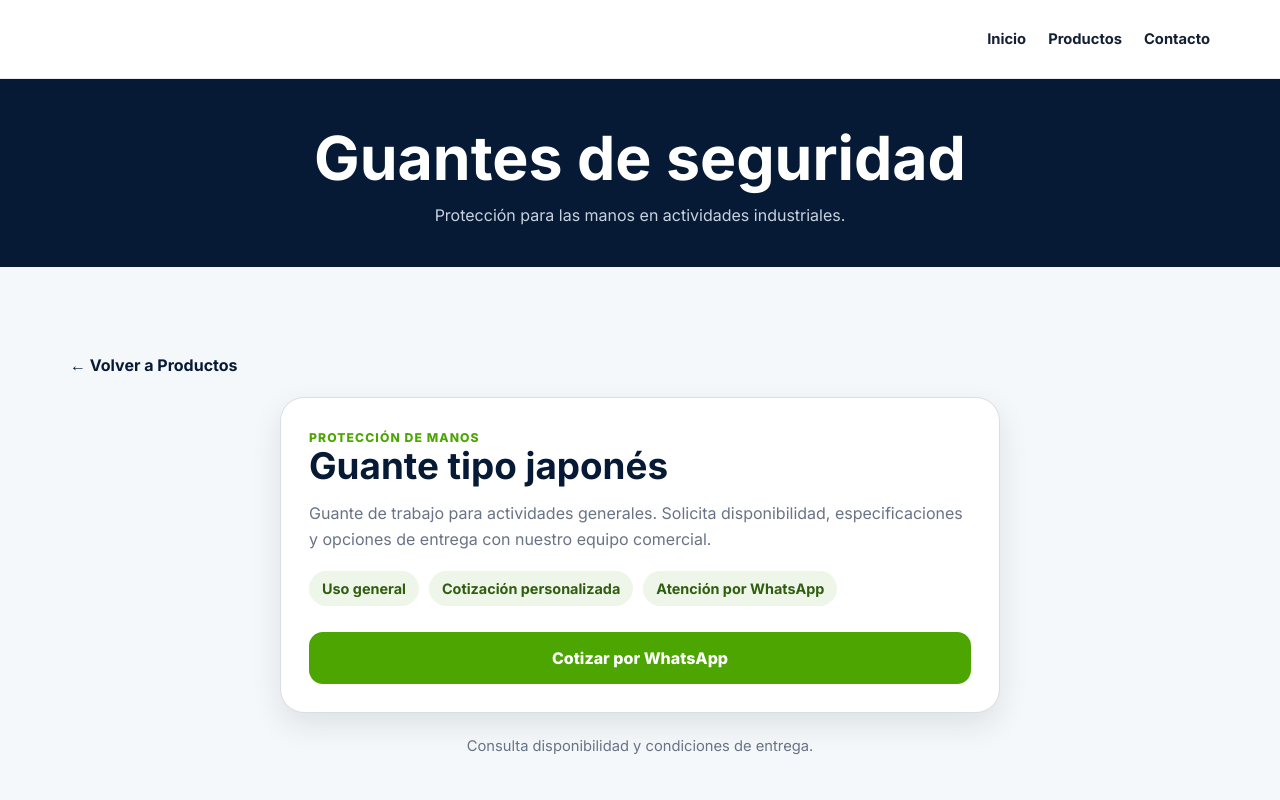
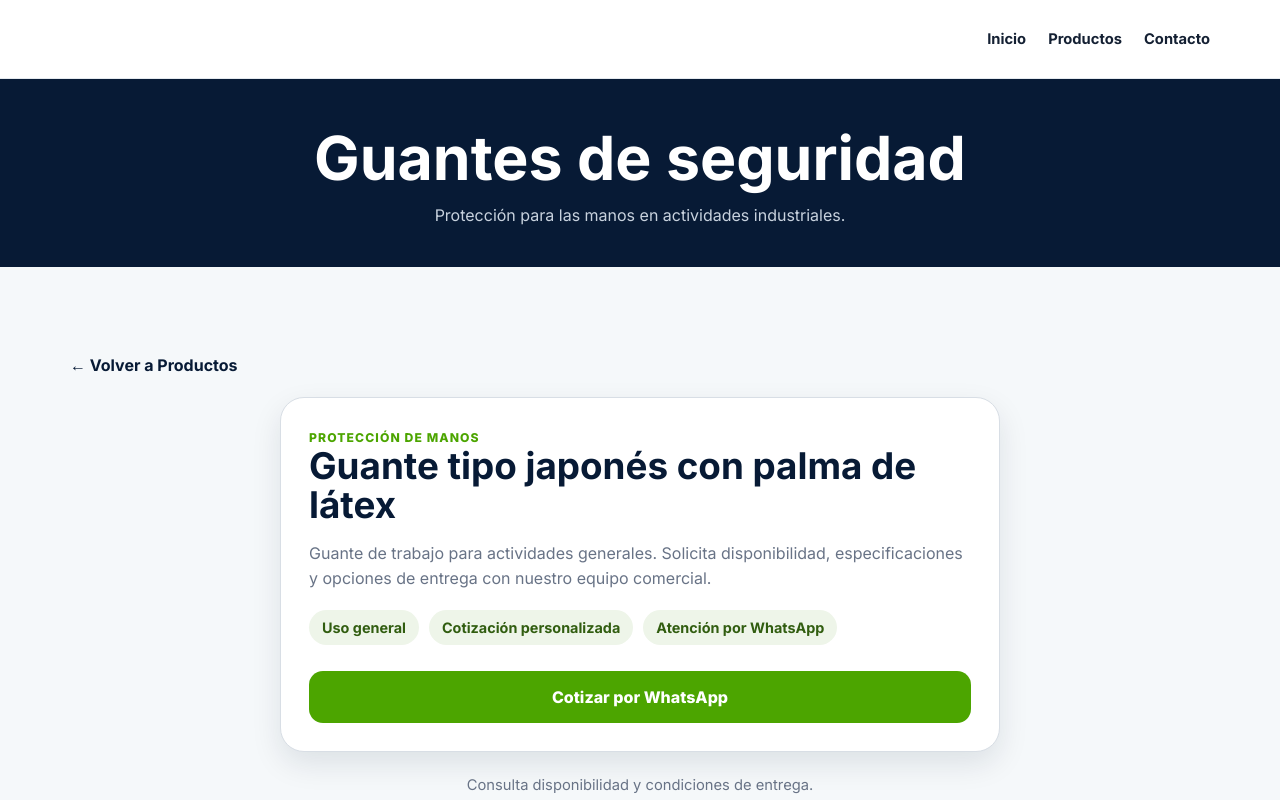
Before and after one commit to RHOSeguridadIndustrial/rhoseguridad, a plain HTML site: page guantes.html in a window 1280 px wide. Shown: the top 800 px of the page. Drawn offline with Linux system fonts and the light colour scheme.

Commit message:
Ajustar nombre del guante con palma de látex

```diff
--- a/guantes.html
+++ b/guantes.html
@@ -3,8 +3,8 @@
 <head>
   <meta charset="utf-8">
   <meta name="viewport" content="width=device-width, initial-scale=1">
-  <meta name="description" content="Guante tipo japonés disponible en RHO Seguridad Industrial.">
-  <title>Guante tipo japonés | RHO Seguridad Industrial</title>
+  <meta name="description" content="Guante tipo japonés con palma de látex disponible en RHO Seguridad Industrial.">
+  <title>Guante tipo japonés con palma de látex | RHO Seguridad Industrial</title>
   <link rel="preconnect" href="https://fonts.googleapis.com">
   <link rel="preconnect" href="https://fonts.gstatic.com" crossorigin>
   <link href="https://fonts.googleapis.com/css2?family=Inter:wght@400;600;700;800&display=swap" rel="stylesheet">
@@ -65,14 +65,14 @@
       <a class="back-link" href="productos.html?q=guantes">← Volver a Productos</a>
       <article class="glove-card">
         <span class="eyebrow">Protección de manos</span>
-        <h2>Guante tipo japonés</h2>
+        <h2>Guante tipo japonés con palma de látex</h2>
         <p>Guante de trabajo para actividades generales. Solicita disponibilidad, especificaciones y opciones de entrega con nuestro equipo comercial.</p>
         <ul class="product-meta">
           <li>Uso general</li>
           <li>Cotización personalizada</li>
           <li>Atención por WhatsApp</li>
         </ul>
-        <a class="quote-button" href="https://wa.me/525569090204?text=Hola%20RHO%20Seguridad%20Industrial%2C%20quiero%20cotizar%20el%20guante%20tipo%20japon%C3%A9s." target="_blank" rel="noopener">Cotizar por WhatsApp</a>
+        <a class="quote-button" href="https://wa.me/525569090204?text=Hola%20RHO%20Seguridad%20Industrial%2C%20quiero%20cotizar%20el%20guante%20tipo%20japon%C3%A9s%20con%20palma%20de%20l%C3%A1tex." target="_blank" rel="noopener">Cotizar por WhatsApp</a>
       </article>
       <p class="catalog-note">Consulta disponibilidad y condiciones de entrega.</p>
     </div>
```
